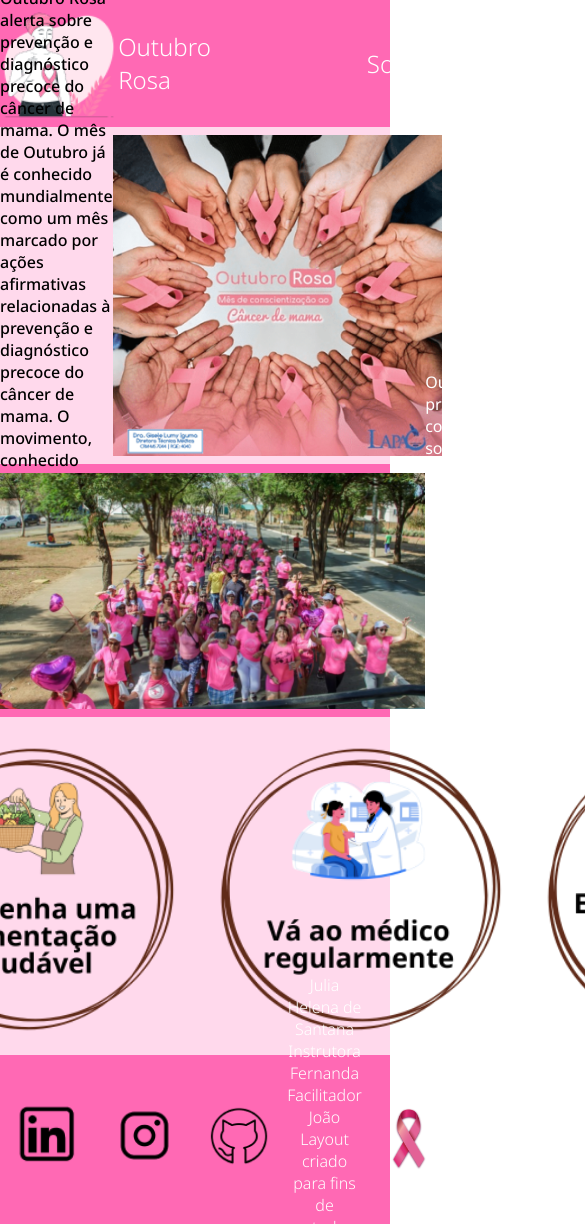
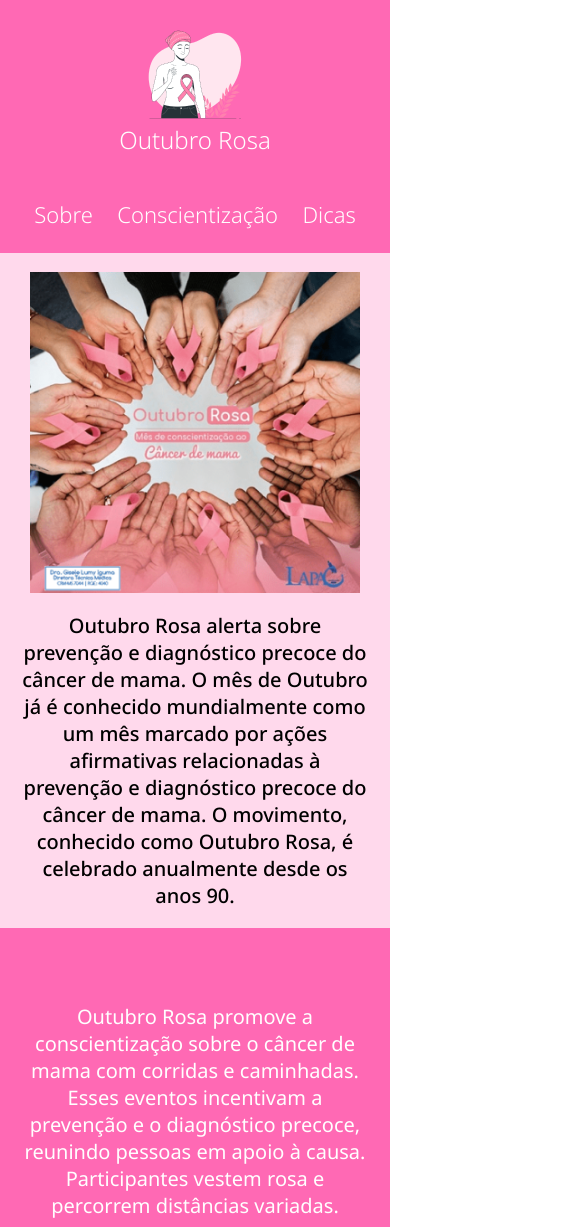
Before and after one commit to JuliaHsantana/OutubroRosa, a plain HTML site: page index.html in a window 390 px wide. Shown: the top 1227 px of the page, 585 px wide, since content can reach past the window. Drawn offline with Linux system fonts and the light colour scheme.

Commit message:
inclusão responsividade

```diff
--- a/style.scss
+++ b/style.scss
@@ -115,3 +115,62 @@ ul{
         height: 64px;
     }
 }
+
+@media (max-width: 500px) {
+    header {
+        height: 30vh;
+        flex-direction: column;
+
+        .sessaoHeader{
+            flex-direction: column;
+            padding-right: 0;
+}
+        nav {
+            width: 95%;
+
+            ul {
+                a {
+                    font-size: 22px;
+                }
+            }
+        }
+    }
+
+    .MaosOutubroRosa {
+        height: 80vh;
+        flex-direction: column-reverse;
+
+        p {
+            width: 90%;
+            font-size: 20px;
+            text-align: center;
+        }
+    }
+          .corridaOutubroRosa {
+              height: 80vh;
+              flex-direction: column-reverse;
+
+              p {
+                  width: 90%;
+                  font-size: 20px;
+                  text-align: center;
+              }
+          }
+ .cuidadosEDicas {
+    height: 120vh;
+
+    flex-direction: column;
+    img{
+        height: 30vh;
+    }
+
+ }
+.sessaoFooter {
+    flex-direction: column;
+    height: 45vh;
+
+    h2{
+        font-size: 1.5rem
+    }
+}
+}
```
Also changed, not shown: Imgs/LinkRoxo.png (added), Imgs/gitRoxo.png (added), Imgs/instaRoxo.png (added), Imgs/linkRoxoo.png (added), style.css, 1 other file.
